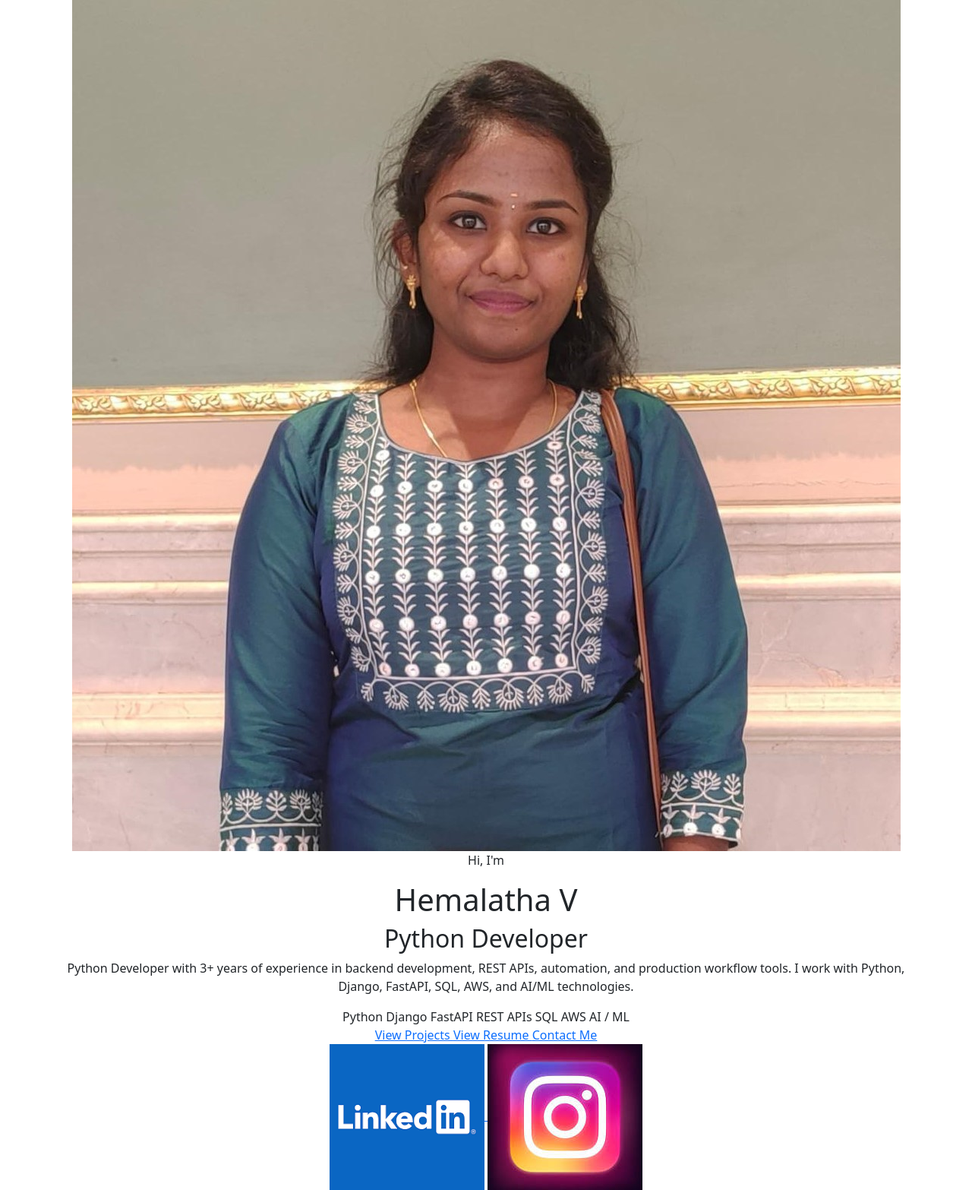
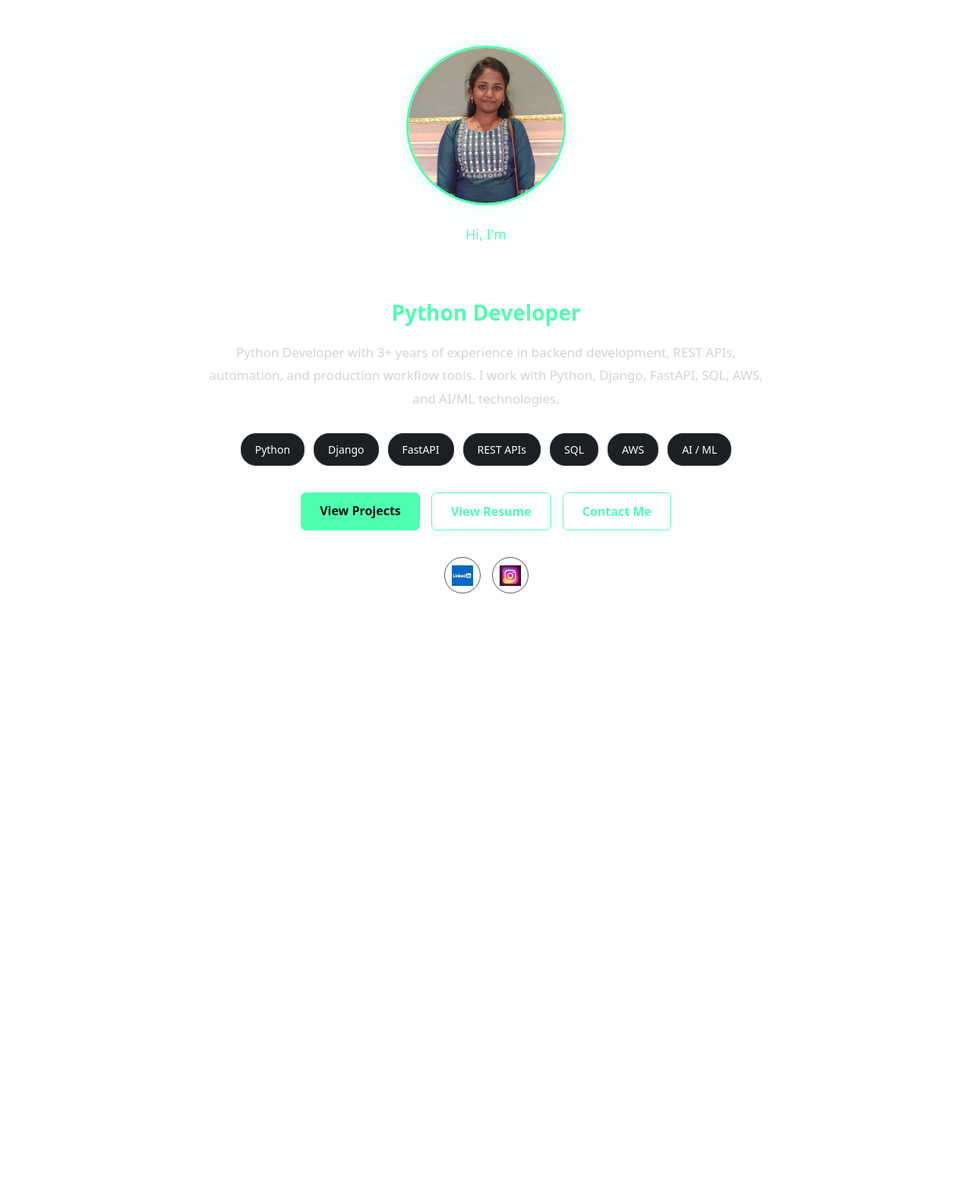
Before and after one commit to HemaLatha-2311/Portfolio, a Django app: page / in a window 1280 px wide. Shown: the part 80-1646 px from the top of the page at 76% size. After the commit the page ends 861 px from the top, so only its background shows below. Run offline with Django 5.2, Linux system fonts and the light colour scheme.

Commit message:
Update style.css

````diff
--- a/resume/static/CSS/style.css
+++ b/resume/static/CSS/style.css
@@ -414,4 +414,195 @@ ul {
     }
 
 }
-```
+
+
+
+/* =========================
+   NEW HOME PAGE DESIGN
+   ========================= */
+
+.home-section {
+    padding: 60px 20px 80px;
+}
+
+.home-content {
+    max-width: 1000px;
+    margin: 0 auto;
+}
+
+
+/* Profile Image */
+
+.home-profile {
+    width: 210px;
+    height: 210px;
+    border-radius: 50%;
+    overflow: hidden;
+    border: 3px solid #4fffb0;
+    margin: 0 auto 25px;
+    box-shadow: 0 0 25px rgba(79, 255, 176, 0.18);
+}
+
+.home-profile img {
+    width: 100%;
+    height: 100%;
+    object-fit: cover;
+}
+
+
+/* Introduction */
+
+.home-greeting {
+    color: #4fffb0;
+    font-size: 18px;
+    margin-bottom: 8px;
+}
+
+.home-name {
+    color: #ffffff;
+    font-size: 48px;
+    font-weight: 700;
+    margin-bottom: 8px;
+}
+
+.home-role {
+    color: #4fffb0;
+    font-size: 28px;
+    font-weight: 600;
+    margin-bottom: 20px;
+}
+
+.home-description {
+    max-width: 750px;
+    margin: 0 auto 30px;
+    color: #d4d4d4;
+    font-size: 17px;
+    line-height: 1.8;
+}
+
+
+/* Highlight Skills */
+
+.home-highlights {
+    display: flex;
+    justify-content: center;
+    flex-wrap: wrap;
+    gap: 12px;
+    margin-bottom: 35px;
+}
+
+.home-highlight {
+    background-color: #1c1f24;
+    color: #ffffff;
+    border: 1px solid #343840;
+    padding: 10px 18px;
+    border-radius: 20px;
+    font-size: 14px;
+}
+
+
+/* Buttons */
+
+.home-buttons {
+    display: flex;
+    justify-content: center;
+    flex-wrap: wrap;
+    gap: 15px;
+    margin-bottom: 35px;
+}
+
+.home-btn {
+    display: inline-block;
+    padding: 12px 25px;
+    border-radius: 7px;
+    text-decoration: none;
+    font-weight: 600;
+    transition: 0.3s ease;
+}
+
+.home-btn-primary {
+    background-color: #4fffb0;
+    color: #071018;
+}
+
+.home-btn-primary:hover {
+    transform: translateY(-3px);
+    box-shadow: 0 5px 18px rgba(79, 255, 176, 0.25);
+    color: #071018;
+}
+
+.home-btn-secondary {
+    border: 1px solid #4fffb0;
+    color: #4fffb0;
+    background-color: transparent;
+}
+
+.home-btn-secondary:hover {
+    background-color: #4fffb0;
+    color: #071018;
+    transform: translateY(-3px);
+}
+
+
+/* Social Links */
+
+.home-social {
+    display: flex;
+    justify-content: center;
+    gap: 15px;
+}
+
+.home-social a {
+    display: flex;
+    justify-content: center;
+    align-items: center;
+    width: 48px;
+    height: 48px;
+    border-radius: 50%;
+    border: 1px solid #555b63;
+    transition: 0.3s ease;
+}
+
+.home-social a:hover {
+    border-color: #4fffb0;
+    transform: translateY(-3px);
+}
+
+.home-social img {
+    width: 28px;
+    height: 28px;
+    object-fit: contain;
+}
+
+
+/* Home Page Mobile */
+
+@media (max-width: 768px) {
+
+    .home-section {
+        padding: 40px 15px 60px;
+    }
+
+    .home-profile {
+        width: 170px;
+        height: 170px;
+    }
+
+    .home-name {
+        font-size: 36px;
+    }
+
+    .home-role {
+        font-size: 23px;
+    }
+
+    .home-description {
+        font-size: 15px;
+    }
+
+    .home-highlight {
+        font-size: 13px;
+        padding: 8px 14px;
+    }
+
+}
````
